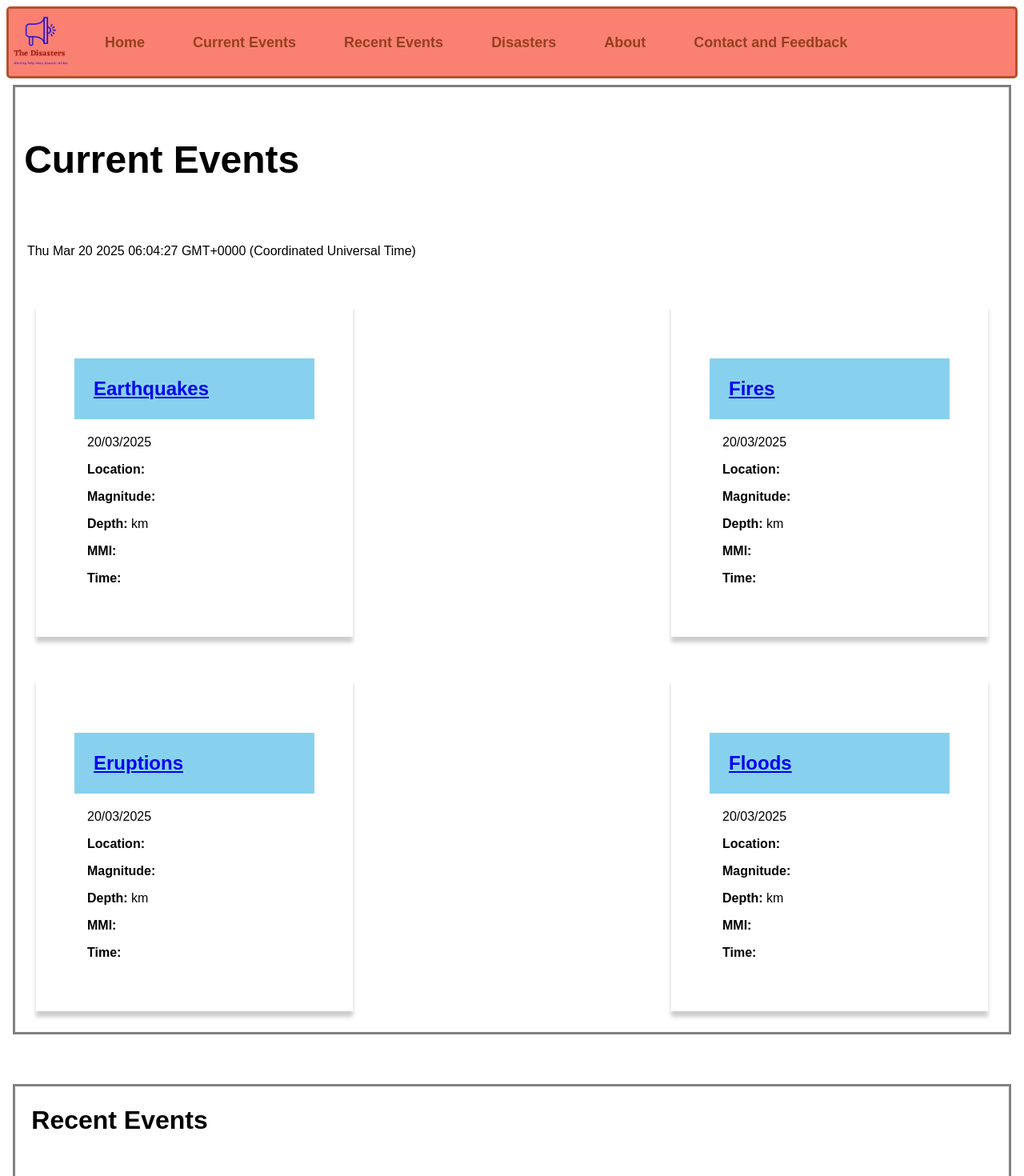
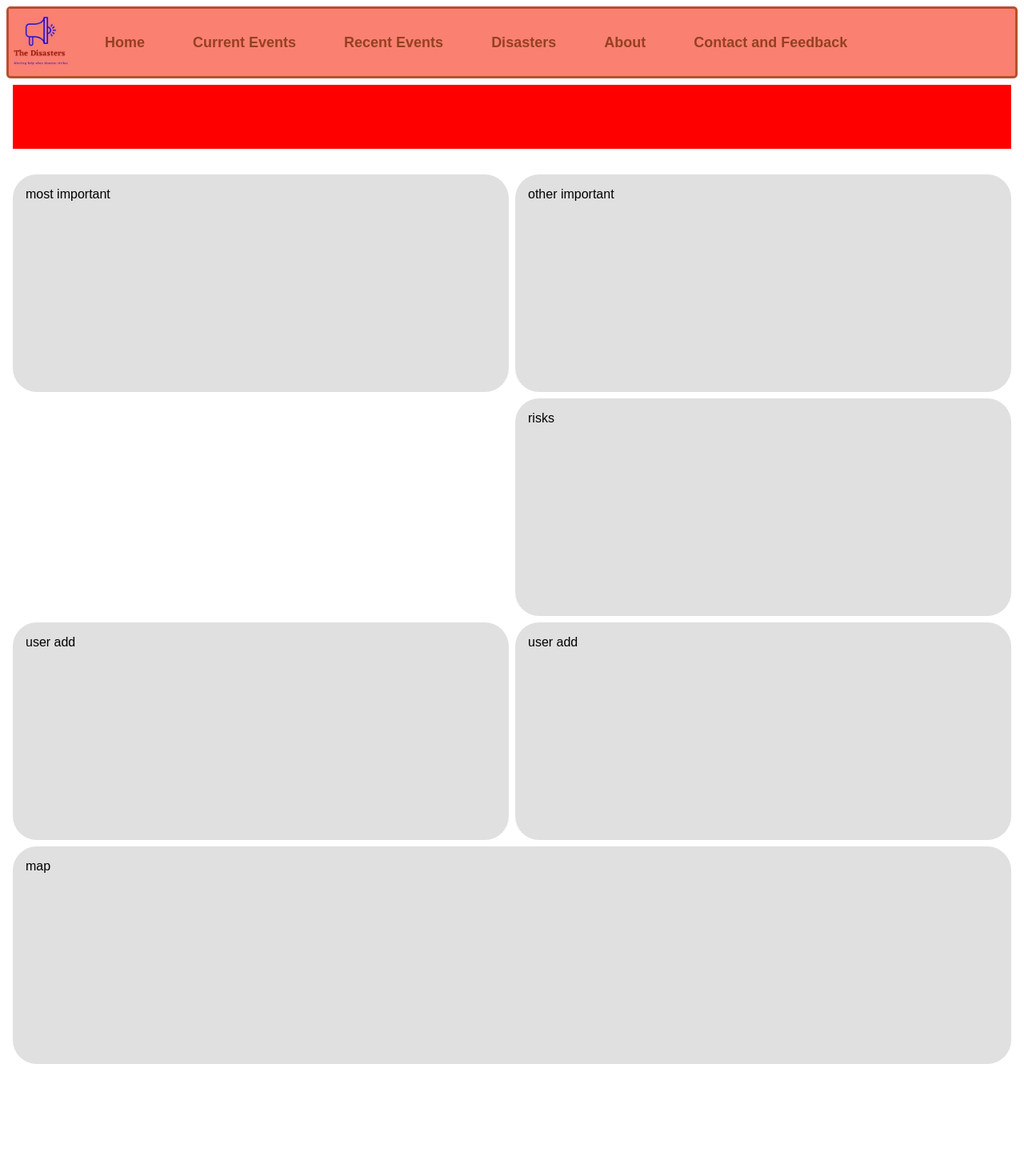
Before and after one commit to BIT-Studio-3/group-project-25-1-scade, a SvelteKit app: page / in a window 1280 px wide. Shown: the top 1470 px of the page at 80% size. Built offline with nearby package versions, Linux system fonts and the light colour scheme; no server answers.

Commit message:
feat: index cards added

```diff
--- a/src/app.html
+++ b/src/app.html
@@ -3,6 +3,7 @@
 	<head>
 		<meta charset="utf-8" />
 		<link rel="icon" href="%sveltekit.assets%/favicon.png" />
+		<link rel="stylesheet" href="https://cdnjs.cloudflare.com/ajax/libs/font-awesome/4.7.0/css/font-awesome.min.css">
 		<meta name="viewport" content="width=device-width, initial-scale=1" />
 		%sveltekit.head%
 	</head>
--- a/src/routes/+page.svelte
+++ b/src/routes/+page.svelte
@@ -56,6 +56,22 @@
 </script>
 
 <body>
+  <!--current warning-->
+  <div class="warning"></div>
+  <section class="card-section">
+    <div class="index-card" id="indexCard1">most important</div>
+    <div class="index-card" id="indexCard2">other important</div>
+    <div class="index-card" id="indexCard3">risks</div>
+    <div class="index-card" id="indexCard4">user add</div>
+    <div class="index-card" id="indexCard5">user add</div>
+    <div class="index-card" id="indexCard6">map</div>
+
+  </section>
+
+
+
+
+
   <div class="top-of-body">
     <h2><Header headingTitle="Current Events" /></h2>
     <p>{currentTime}</p>
@@ -91,6 +107,40 @@
 </body>
 
 <style>
+ .warning{
+  height: 5em;
+  width: 100%;
+  background-color: red;
+  margin-bottom: 2em;
+ }
+ .card-section{
+  display: grid;
+    grid-template-columns: repeat(2, 1fr);
+    grid-template-rows: repeat(5, 1fr);
+    gap: 8px;
+ }
+  .index-card{
+
+  height: 15em;
+  border-radius: 30px;
+  background: #e0e0e0;
+
+             padding: 1rem;
+  }
+
+  #indexCard1{
+    grid-row: span 2 / span 2;
+  }
+
+  #indexCard3{
+
+  }
+  #indexCard4{grid-row-start: 3;}
+  #indexCard5{grid-row-start: 3;}
+  #indexCard6{grid-column: span 2 / span 2;
+    grid-row: span 2 / span 2;
+    grid-row-start: 4;}
+
   p {
     padding: 1.2%;
   }
@@ -126,4 +176,5 @@
     justify-content: right;
     padding: 2%;
   }
+
 </style>
```
